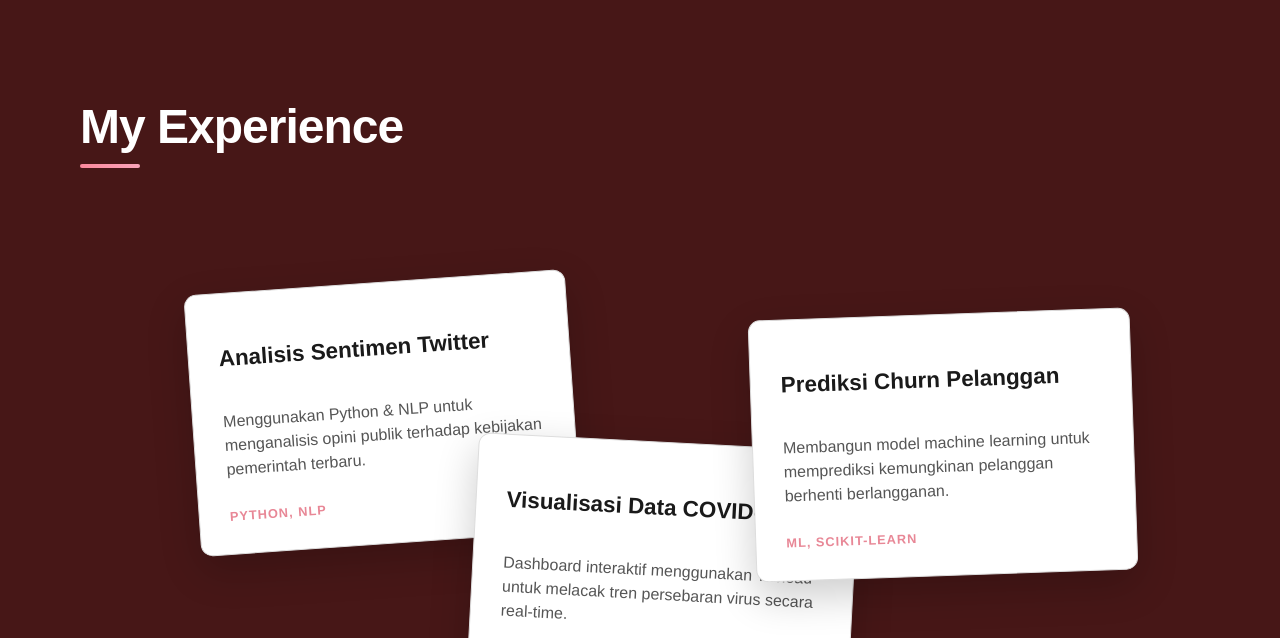
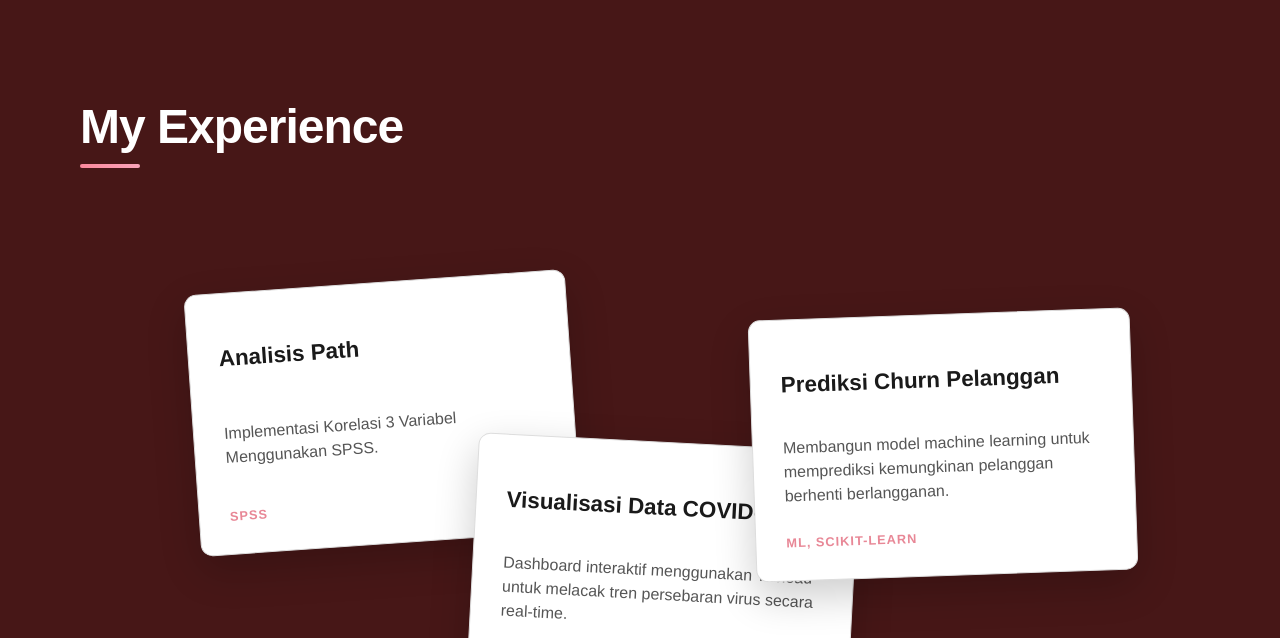
Before and after one commit to Altsalsa/UTSCITRASALSA, a Django app: page / in a window 1280 px wide. Shown: the part 527-1165 px from the top of the page. Run offline with Django 5.2, Linux system fonts and the light colour scheme.

Commit message:
upload kedua

```diff
--- a/utscitra/templates/index.html
+++ b/utscitra/templates/index.html
@@ -32,9 +32,9 @@
     <div class="cards-container">
 
         <div class="project-box box-1">
-            <h3 class="proj-title">Analisis Sentimen Twitter</h3>
-            <p class="proj-desc">Menggunakan Python & NLP untuk menganalisis opini publik terhadap kebijakan pemerintah terbaru.</p>
-            <span class="proj-tag">Python, NLP</span>
+            <h3 class="proj-title">Analisis Path</h3>
+            <p class="proj-desc">Implementasi Korelasi 3 Variabel Menggunakan SPSS.</p>
+            <span class="proj-tag">SPSS</span>
         </div>
 
         <div class="project-box box-2">
```
